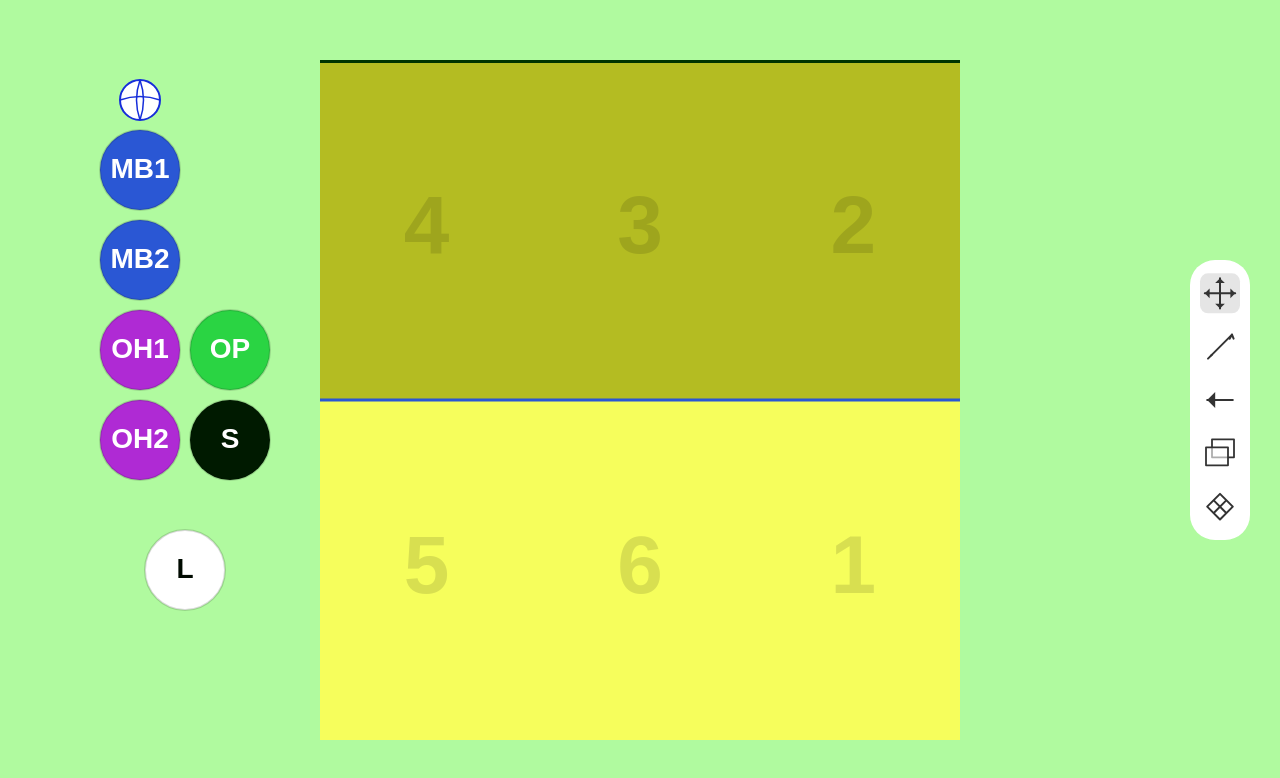
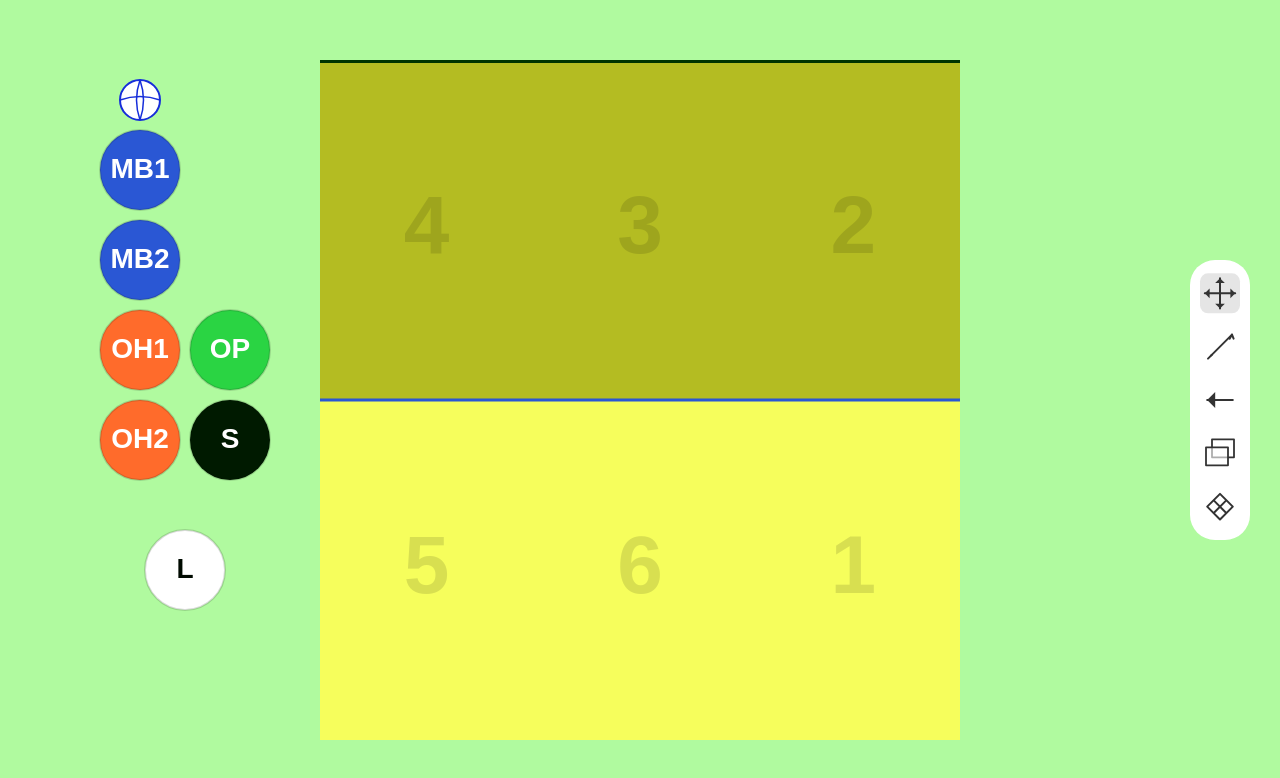
Before and after one commit to smargelov/volley-coach-panel, a plain HTML site: page index.html in a window 1280 px wide. Drawn offline with Linux system fonts and the light colour scheme.

Commit message:
feat: update player colors and simplify clearAll function

```diff
--- a/index.html
+++ b/index.html
@@ -55,8 +55,8 @@
       state.players = [
         { label: 'MB1', x: colX1, y: row1Y, radius: r, color: '#2A57D4', textColor: '#FFFFFF' },
         { label: 'MB2', x: colX1, y: row2Y, radius: r, color: '#2A57D4', textColor: '#FFFFFF' },
-        { label: 'OH1', x: colX1, y: row3Y, radius: r, color: '#AF2AD4', textColor: '#FFFFFF' },
-        { label: 'OH2', x: colX1, y: row4Y, radius: r, color: '#AF2AD4', textColor: '#FFFFFF' },
+        { label: 'OH1', x: colX1, y: row3Y, radius: r, color: '#FF6B2B', textColor: '#FFFFFF' },
+        { label: 'OH2', x: colX1, y: row4Y, radius: r, color: '#FF6B2B', textColor: '#FFFFFF' },
         { label: 'OP',  x: colX2, y: row3Y, radius: r, color: '#2AD443', textColor: '#FFFFFF' },
         { label: 'S',   x: colX2, y: row4Y, radius: r, color: '#001A00', textColor: '#FFFFFF' },
         { label: 'L',   x: colX1 + (colX2 - colX1) / 2, y: lY, radius: r, color: '#FFFFFF', textColor: '#000A00' },
@@ -616,7 +616,6 @@
     // --- Clear all drawings/arrows/areas ---
 
     function clearAll() {
-      if (confirm('Clear all drawings, arrows, and areas?')) {
       state.drawings = [];
       state.arrows = [];
       state.areas = [];
@@ -624,7 +623,6 @@
       state.currentArrow = null;
       state.currentArea = null;
       renderAll();
-      }
     }
 
     // --- Mouse event handlers ---
```
Lines whose indentation alone changed are shown as unchanged.
